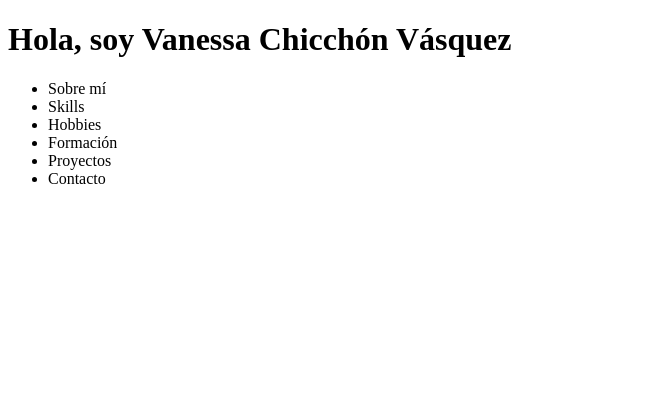
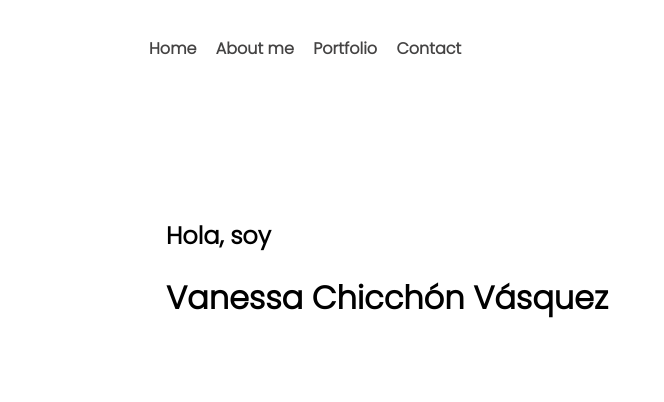
Before and after one commit to VanessaChV/Portfolio, a plain HTML site: page index.html in a window 1280 px wide. Shown: the whole page, without its empty margins (0-664 px from the left). Drawn offline with Linux system fonts and the light colour scheme.

Commit message:
Creación de secciones del portfolio

```diff
--- a/index.html
+++ b/index.html
@@ -5,8 +5,13 @@
     <head>
 
         <meta charset="UTF-8">
+        <meta name="viewport" content="width=device-width">
         <title>Portfolio VChV</title>
+        <link rel="stylesheet" href="reset.css">
         <link rel="stylesheet" href="style.css">
+        <link rel="preconnect" href="https://fonts.googleapis.com">
+        <link rel="preconnect" href="https://fonts.gstatic.com" crossorigin>
+        <link href="https://fonts.googleapis.com/css2?family=Montserrat:wght@300&family=Poppins:wght@300&display=swap" rel="stylesheet">
 
     </head>
 
@@ -14,18 +19,24 @@
 
         <header>
 
-            <h1>Hola, soy Vanessa Chicchón Vásquez</h1>
+            <nav>
+                <ul>
+                    <li><a href="C:\Users\Vanessa\Desktop\Oracle\Ruta Front End\Challenge 1 - Portfolio\Portfolio">Home</a></li>
+                    <li><a href="C:\Users\Vanessa\Desktop\Oracle\Ruta Front End\Challenge 1 - Portfolio\Portfolio">About me</a></li>
+                    <li><a href="C:\Users\Vanessa\Desktop\Oracle\Ruta Front End\Challenge 1 - Portfolio\Portfolio">Portfolio</a></li>
+                    <li><a href="C:\Users\Vanessa\Desktop\Oracle\Ruta Front End\Challenge 1 - Portfolio\Portfolio">Contact</a></li>
+                </ul>
+            </nav>
 
         </header>
 
-                <ul class="menu">
-                    <li class="items">Sobre mí</li>
-                    <li class="items">Skills</li>
-                    <li class="items">Hobbies</li>
-                    <li class="items">Formación</li>
-                    <li class="items">Proyectos</li>
-                    <li class="items">Contacto</li>
-                </ul>
+        <main>
+
+            <div class="box-principal">
+                 <h2>Hola, soy <br><h1>Vanessa Chicchón Vásquez</h1></br></h2>
+            </div>
+
+        </main>
 
     </body>
 
--- a/style.css
+++ b/style.css
@@ -0,0 +1,39 @@
+body {
+    font-family: 'Montserrat', sans-serif;
+    font-family: 'Poppins', sans-serif;
+}
+
+nav {
+    display: flex;
+    flex-direction: row;
+    align-items: flex-start;
+    padding: 10px;
+
+    position: absolute;
+    top: 10px;
+    left: 84px;
+}
+
+nav li {
+    display: inline;
+    width: 70px;
+    height: 24px;
+    margin: 0 0 0 15px;
+}
+
+nav a {
+    color: #444343;
+    font-style: normal;
+    font-weight: 700;
+    font-size: 16px;
+    line-height: 24px;
+    text-decoration: none;
+}
+
+.box-principal {
+    position: absolute;
+    width: 593px;
+    height: 201px;
+    left: 166px;
+    top: 198px;
+}
```
Also changed, not shown: about.me.html (added), contact.html (added), portfolio.html (added).
